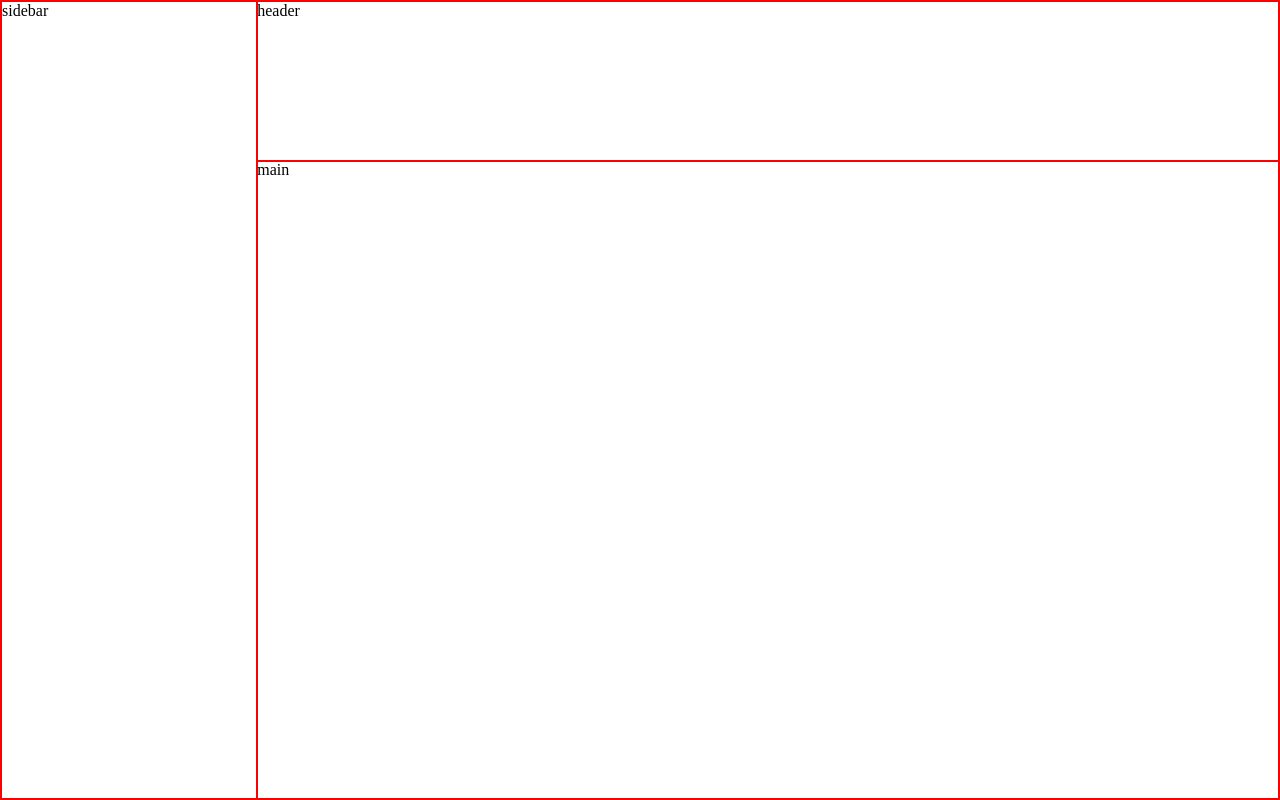
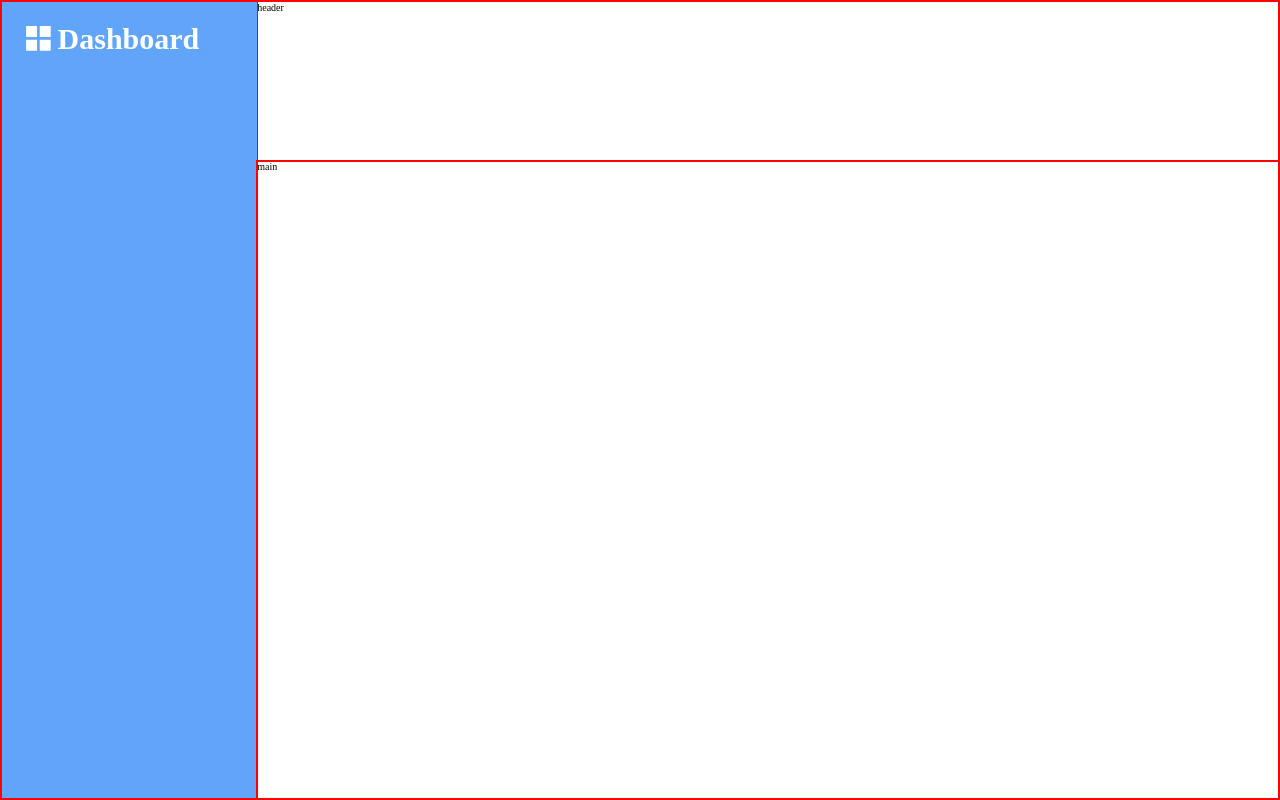
Before and after one commit to nemanjamalin/admin-dashboard, a plain HTML site: page index.html in a window 1280 px wide. Drawn offline with Linux system fonts and the light colour scheme.

Commit message:
add logo section

```diff
--- a/index.html
+++ b/index.html
@@ -13,7 +13,16 @@
         </header>
 
         <aside class="sidebar">
-            sidebar
+            <div class="logo">
+                <svg xmlns="http://www.w3.org/2000/svg" viewBox="0 0 24 24"><title>view-grid</title><path d="M3,11H11V3H3M3,21H11V13H3M13,21H21V13H13M13,3V11H21V3" /></svg>
+                <h2>Dashboard</h2>
+            </div>
+            <nav>
+
+            </nav>
+            <div class="settings">
+
+            </div>
         </aside>
 
         <section class="main-section">
--- a/style.css
+++ b/style.css
@@ -2,6 +2,24 @@
     margin: 0;
     padding: 0;
     box-sizing: border-box;
+}
+
+:root{
+    --font-size-400: clamp(1.5rem, 0.6vw + 0.5rem, 3rem);
+
+    --font-size-main : clamp(1.5rem, 1.8rem + 0.2vh, 8rem);
+
+    --font-size-700 : clamp(3rem, 2.5rem + 0.3vw,10rem);
+
+
+
+
+    --color-white: #fff;
+    --color-blue-400: #60a5fa;
+}
+
+html{
+    font-size: 10px;
 }
 
 li, a{
@@ -28,7 +46,27 @@ header{
 }
 aside{
     grid-area: 1 / 1 / 3 / 2;
+    background-color: var(--color-blue-400);
 }
 section.main-section{
     grid-area:  2 / 2 / 3 / 3;
 }
+
+
+.sidebar .logo{
+    padding: 2rem;
+    display: grid;
+    grid-template-columns: 1rem 1rem;
+    gap: 2vw;
+}
+
+.sidebar .logo svg{
+    width: calc(1vw + 2rem);
+    height: calc(1vw + 2rem);
+    fill: var(--color-white);
+}
+.sidebar .logo h2{
+    font-size: var(--font-size-700);
+    align-self: center;
+    color:var(--color-white);
+}
```
